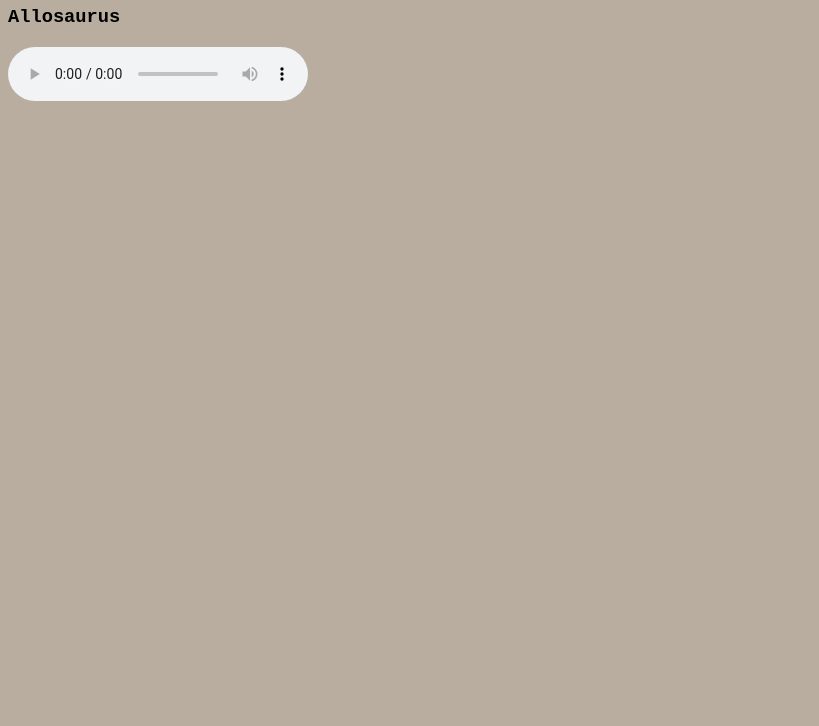
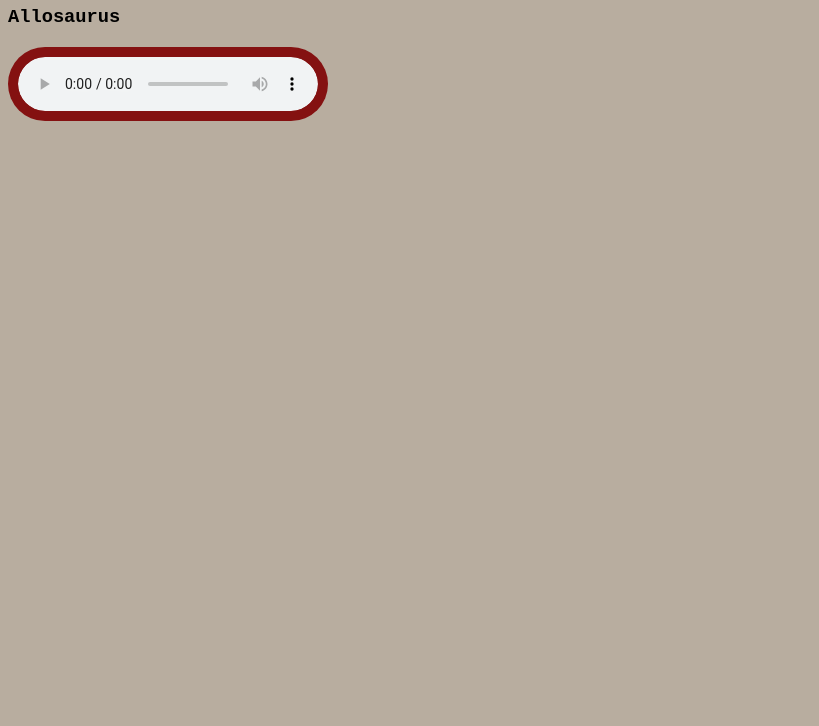
Before and after one commit to elitepunith/dino, a plain HTML site: page dino-voices.html in a window 1280 px wide. Shown: the part 74-800 px from the top of the page, without its empty margins (0-819 px from the left). Drawn offline with Linux system fonts and the light colour scheme.

Commit message:
ADDED: CSS FOR DINO-VOICE

```diff
--- a/style.css
+++ b/style.css
@@ -178,5 +178,12 @@ body{
 
 .mic {
 
+    background-color: #841111;
+  color: rgb(156, 100, 100);
+  padding: 10px 10px;
+  border: none;
+  border-radius: 900px;
+  cursor: pointer;
+  transition: 0.3s;
 
 }
```
